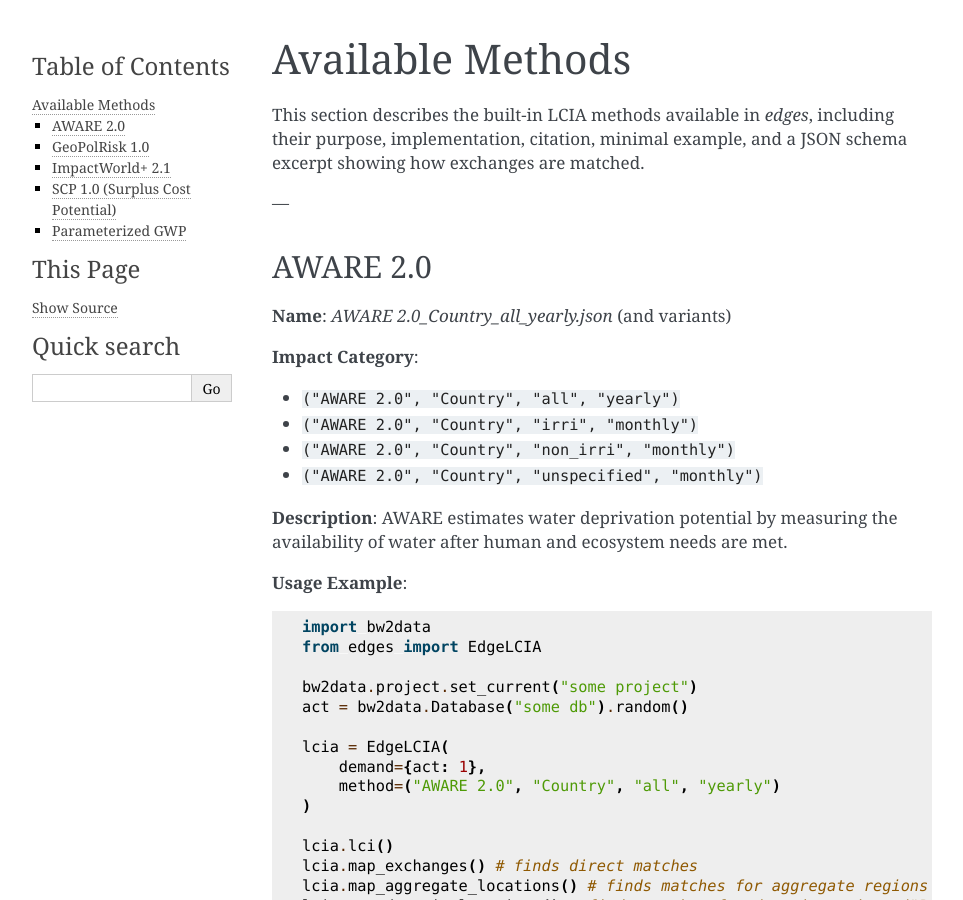
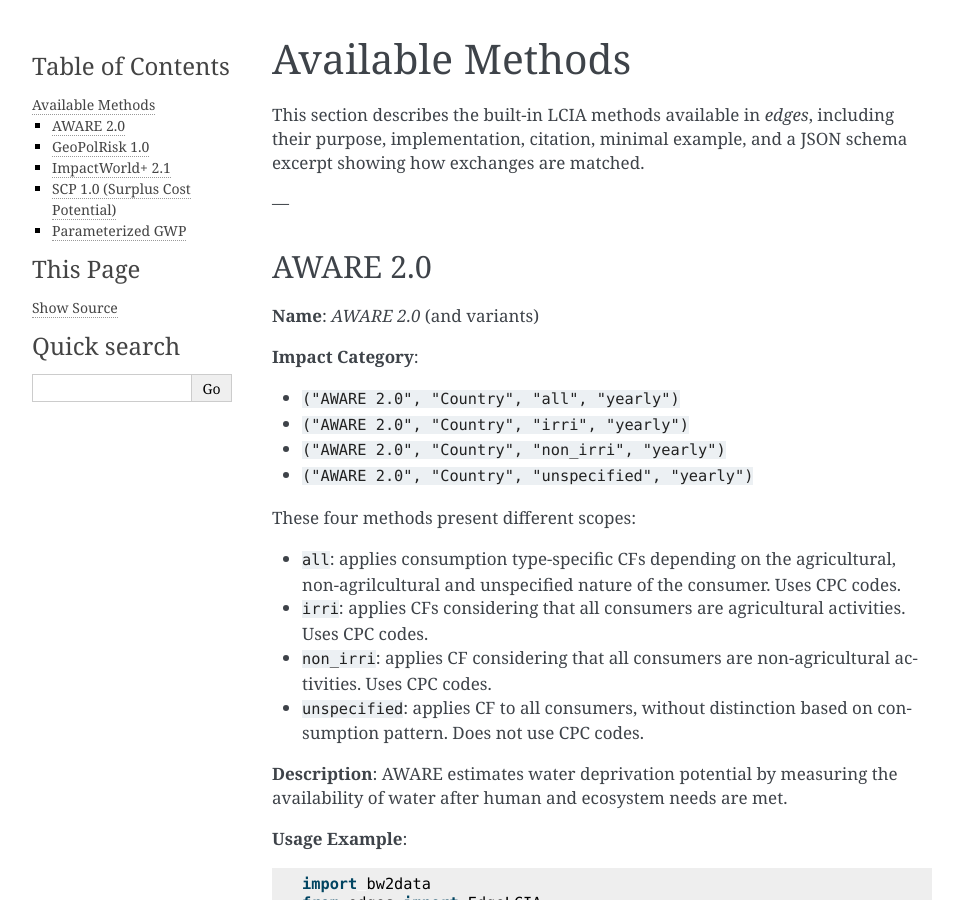
Before and after one commit to philoubet/edges, a Sphinx documentation site: the page built from docs/methods.rst, in a window 1280 px wide and 900 px high. Shown: the whole window, without its empty margins (148-1111 px from the left). Built offline with Sphinx 7.4.7, drawn with Linux system fonts in a browser that asks for light colours; pages that are not in the unit, such as notebooks, are missing from menus; some of the changed text lies outside the part shown.

Commit message:
Update docs

```diff
--- a/docs/methods.rst
+++ b/docs/methods.rst
@@ -9,14 +9,21 @@ This section describes the built-in LCIA methods available in `edges`, including
 AWARE 2.0
 ---------
 
-**Name**: `AWARE 2.0_Country_all_yearly.json` (and variants)
+**Name**: `AWARE 2.0` (and variants)
 
 **Impact Category**:
 
 - ``("AWARE 2.0", "Country", "all", "yearly")``
-- ``("AWARE 2.0", "Country", "irri", "monthly")``
-- ``("AWARE 2.0", "Country", "non_irri", "monthly")``
-- ``("AWARE 2.0", "Country", "unspecified", "monthly")``
+- ``("AWARE 2.0", "Country", "irri", "yearly")``
+- ``("AWARE 2.0", "Country", "non_irri", "yearly")``
+- ``("AWARE 2.0", "Country", "unspecified", "yearly")``
+
+These four methods present different scopes:
+
+- ``all``: applies consumption type-specific CFs depending on the agricultural, non-agrilcultural and unspecified nature of the consumer. Uses CPC codes.
+- ``irri``: applies CFs considering that all consumers are agricultural activities. Uses CPC codes.
+- ``non_irri``: applies CF considering that all consumers are non-agricultural activities. Uses CPC codes.
+- ``unspecified``: applies CF to all consumers, without distinction based on consumption pattern. Does not use CPC codes.
 
 
 **Description**: AWARE estimates water deprivation potential by measuring the availability of water after human and ecosystem needs are met.
@@ -70,6 +77,9 @@ AWARE 2.0
         }
       }
     }
+
+Here `"classifications": {"CPC": ["01"]}` ensures that this CF only applies
+to agriclutural processes.
 
 **Reference**:
 Seitfudem, G., Berger, M., Schmied, H. M., & Boulay, A.-M. (2025).
```
Also changed, not shown: README.md (+70 -83 lines), docs/theory.rst (+14 -2 lines).
